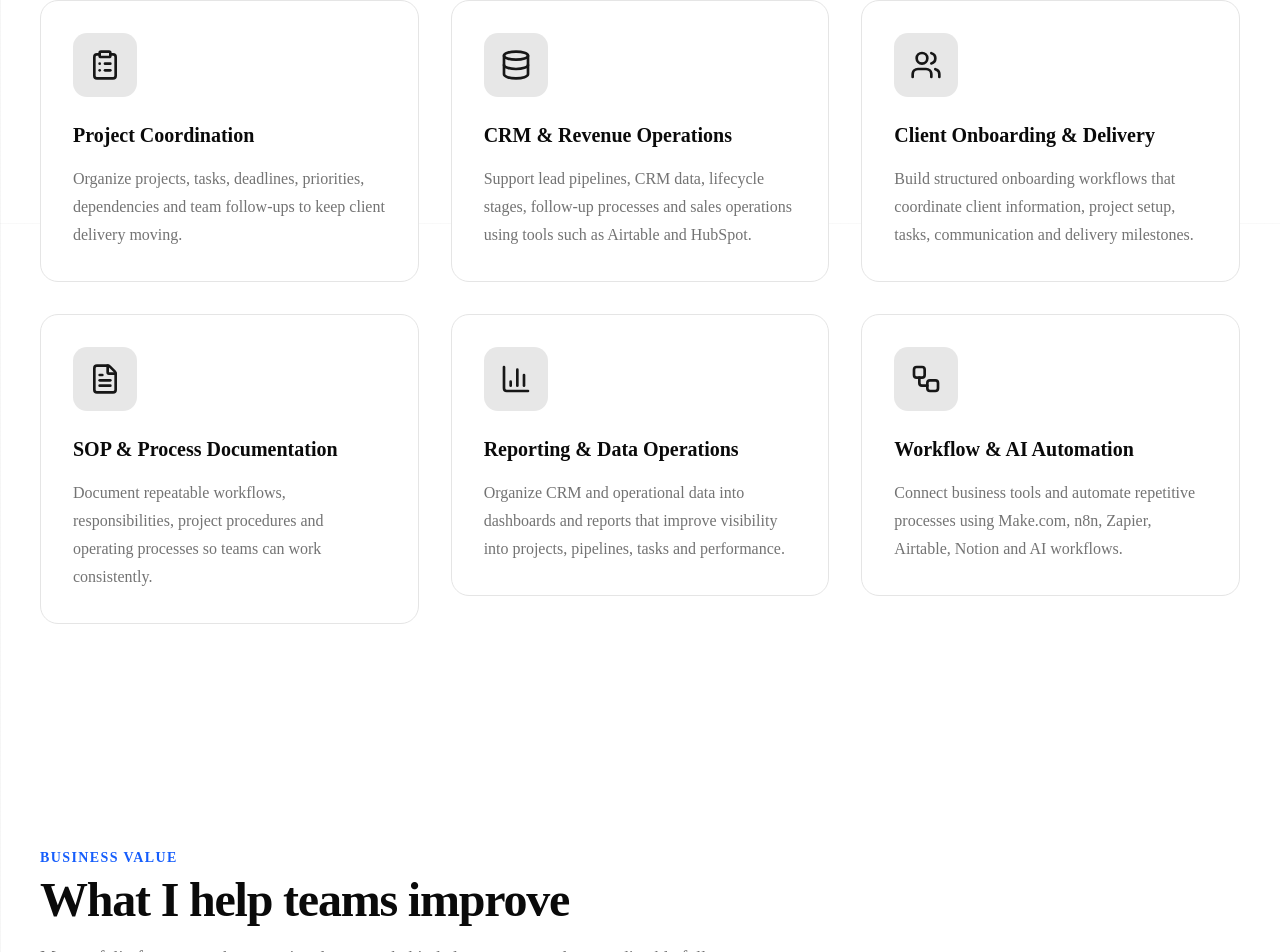
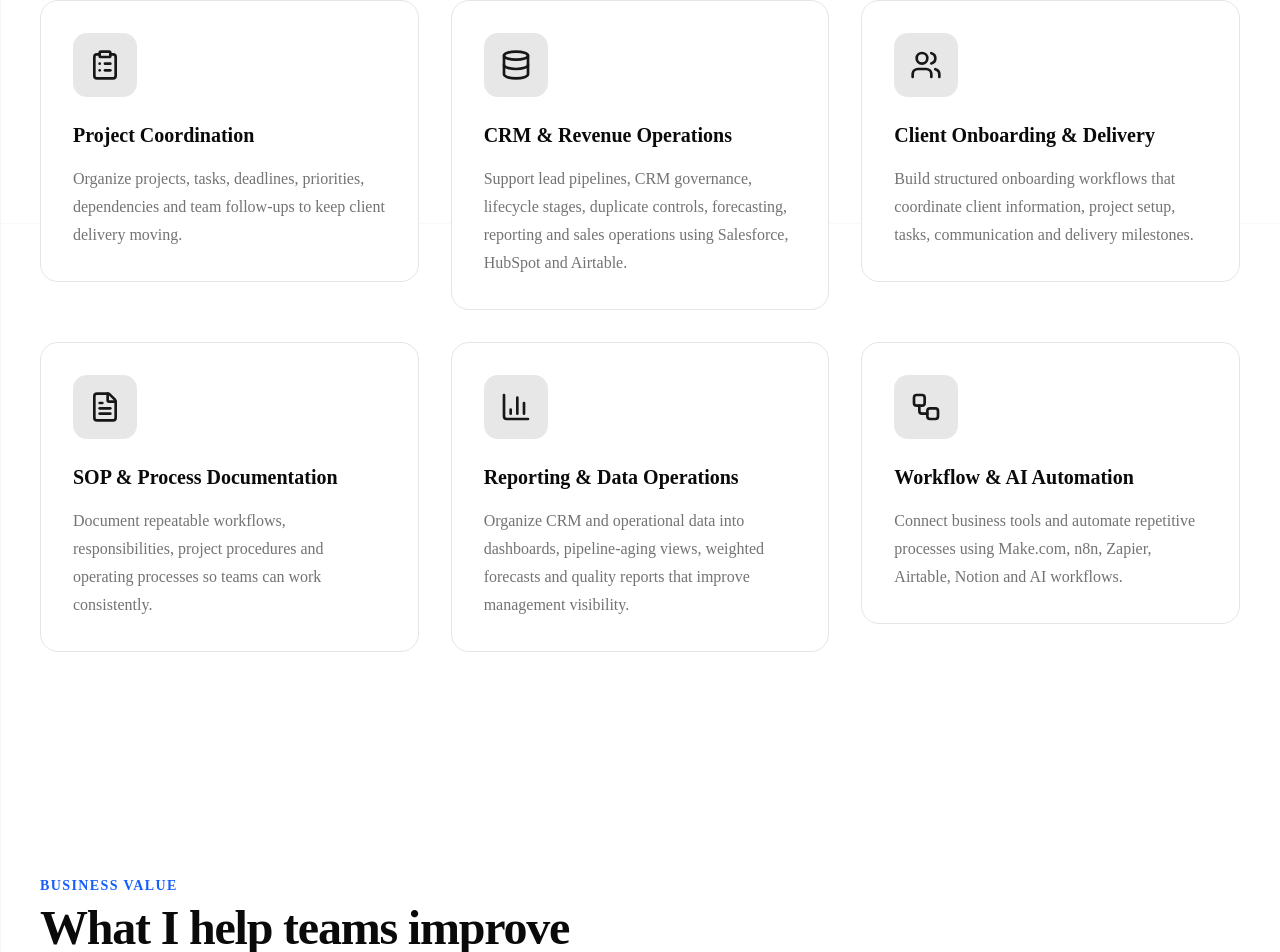
Before and after one commit to Nikkypwetti/nikkytechies-portfolio, a Next.js app: page / in a window 1280 px wide. Shown: the part 2977-3929 px from the top of the page. Built offline with nearby package versions, Linux system fonts and the light colour scheme.

Commit message:
Update CRM and reporting service language

```diff
--- a/data/services.ts
+++ b/data/services.ts
@@ -17,7 +17,7 @@
   {
     title: "CRM & Revenue Operations",
     description:
-      "Support lead pipelines, CRM data, lifecycle stages, follow-up processes and sales operations using tools such as Airtable and HubSpot.",
+      "Support lead pipelines, CRM governance, lifecycle stages, duplicate controls, forecasting, reporting and sales operations using Salesforce, HubSpot and Airtable.",
     icon: Database,
   },
   {
@@ -35,7 +35,7 @@
   {
     title: "Reporting & Data Operations",
     description:
-      "Organize CRM and operational data into dashboards and reports that improve visibility into projects, pipelines, tasks and performance.",
+      "Organize CRM and operational data into dashboards, pipeline-aging views, weighted forecasts and quality reports that improve management visibility.",
     icon: BarChart3,
   },
   {
```
